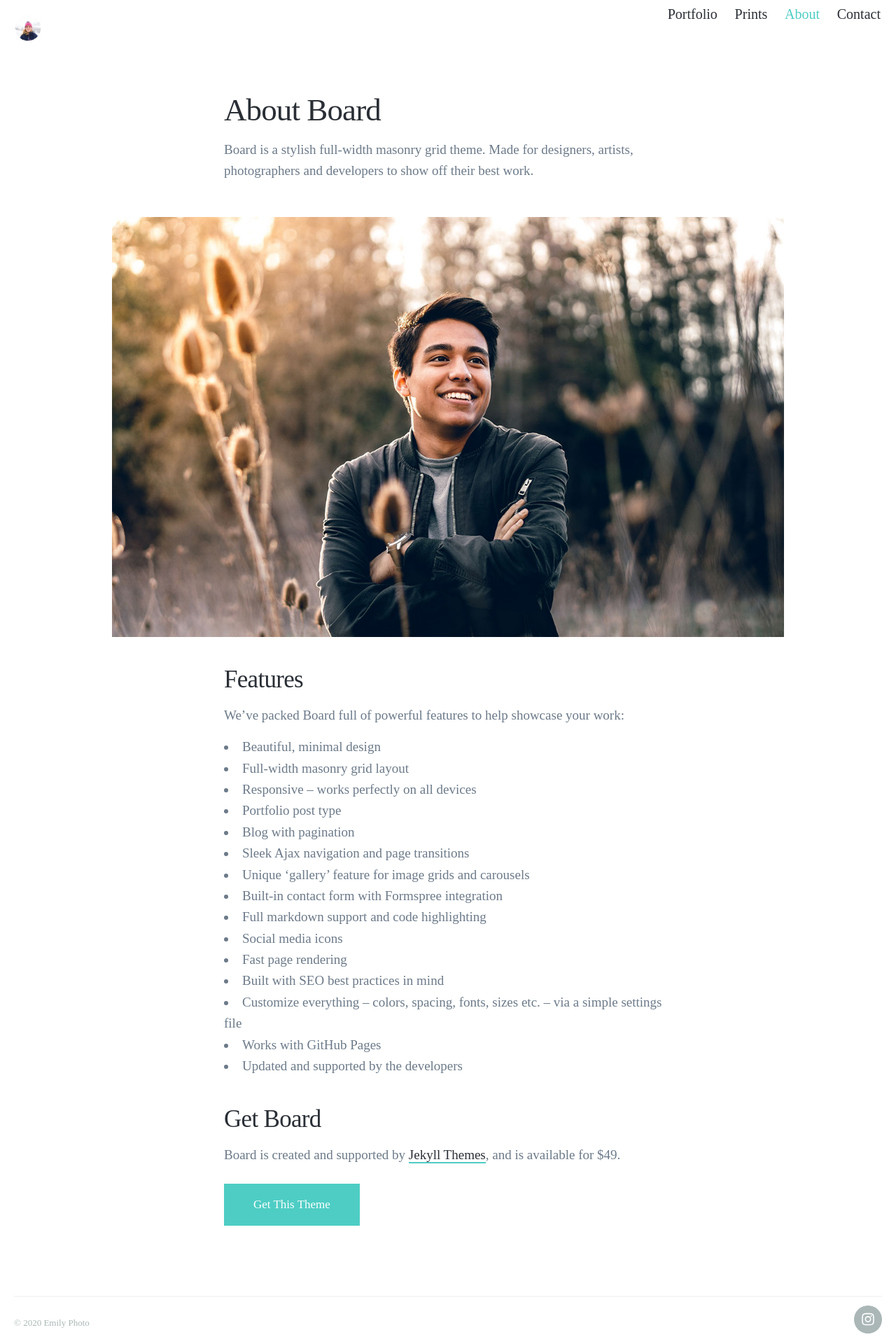
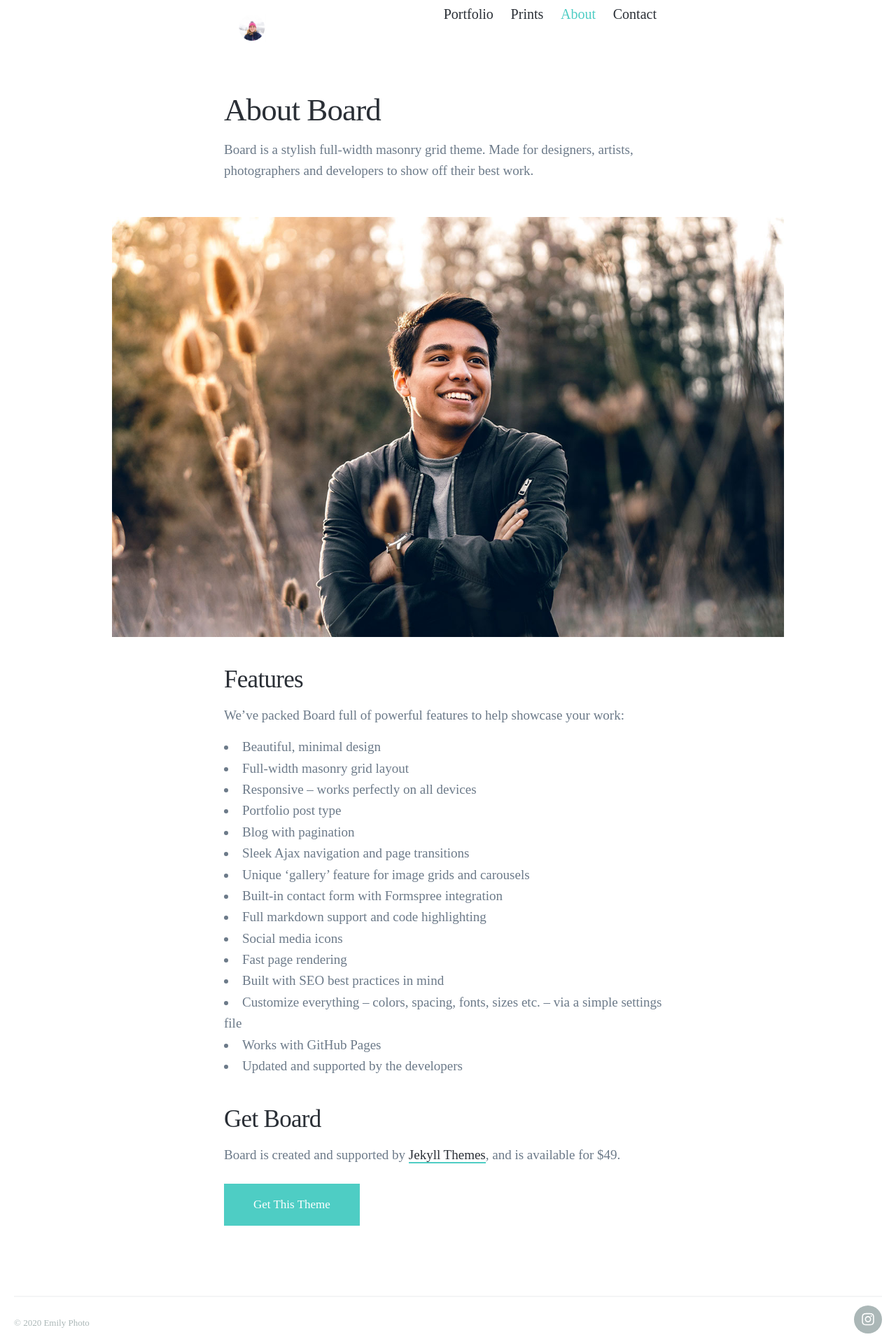
Before and after one commit to emily-hill/emily-hill.github.io, a Jekyll site: the page built from _pages/about.md, in a window 1280 px wide. Shown: the whole page at 70% size. Built offline with Jekyll 4.4.1, drawn with Linux system fonts in a browser that asks for light colours; nearby versions of some CDN libraries; some web fonts are replaced.

Commit message:
Headerchanges

```diff
--- a/_includes/header.html
+++ b/_includes/header.html
@@ -2,15 +2,15 @@
 
 	<div class="wrap">
 
-	{% if site.data.settings.header_settings.logo_image %}
+	<!-- {% if site.data.settings.header_settings.logo_image %} -->
 		<a href="{{ site.baseurl }}/" class="header__logo">
 			<img src="{{ site.data.settings.header_settings.logo_image | relative_url }}" class="header__logo__img">
 		</a>
-	{% else %}
+	<!-- {% else %} -->
 		<a href="{{ site.baseurl }}/" class="header__title">
 			{{ site.data.settings.basic_settings.site_title }}
 		</a>
-	{% endif %}
+	<!-- {% endif %} -->
 
 		<div class="menu">
 			<div class="menu__toggle js-menu-toggle">
--- a/_sass/_includes/_header.scss
+++ b/_sass/_includes/_header.scss
@@ -12,7 +12,7 @@
 	padding: 20px 0;
 
 	.wrap {
-		max-width: 100%;
+		max-width: 50%;
 
 		@include mq(tabletp) {
 			padding: 0 20px;
@@ -98,7 +98,7 @@
 		position: absolute;
 		top: 8px;
 		left: 0;
-		width: 50%;
+		width: 100%;
 		height: 3px;
 		@include transition(all 0.1s);
 		background: $text-dark-color;
```
